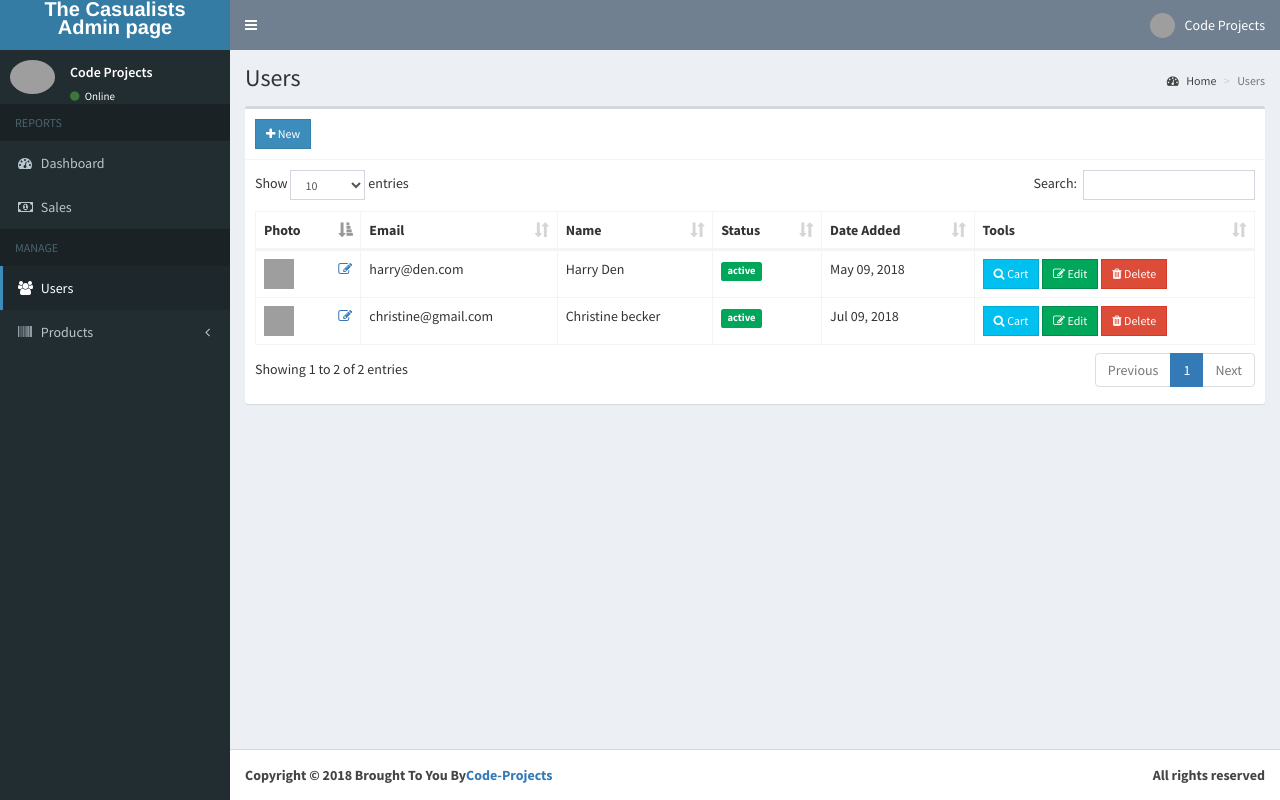
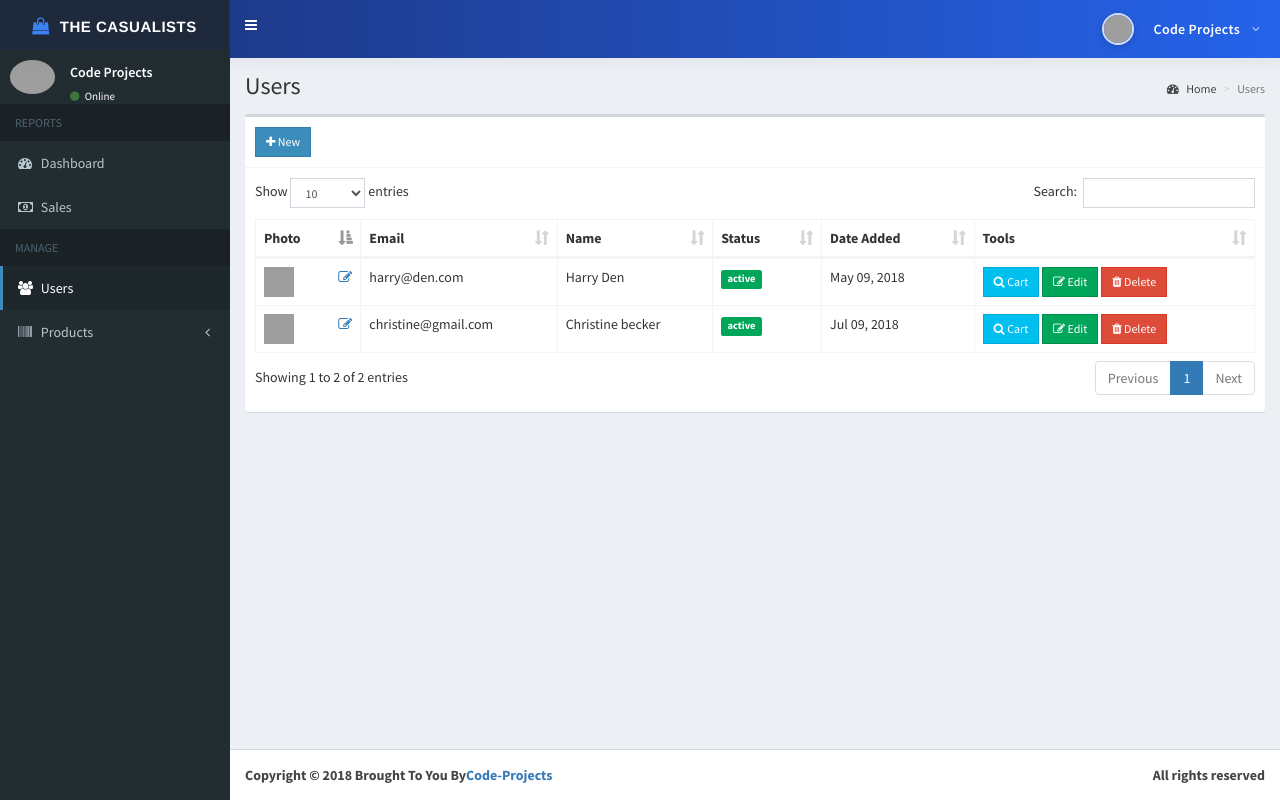
Before and after one commit to GRRifat/ECOMMERCE-project-php, a PHP site: page /ecommerce/admin/users.php in a window 1280 px wide. Run offline with PHP 8.4, Linux system fonts and the light colour scheme; a user stored in the database is signed in; data comes from the database, SQL or seed files in the repository; some libraries are stand-ins or nearby versions; grey boxes are pictures that could not be loaded.

Commit message:
Navbar Code and Design Update

```diff
--- a/admin/includes/navbar.php
+++ b/admin/includes/navbar.php
@@ -1,17 +1,134 @@
+<!-- Modern Custom Navbar Styling -->
+<style>
+  .main-header {
+    box-shadow: 0 4px 15px rgba(0, 0, 0, 0.05);
+  }
+  .main-header .logo {
+    background: #0f172a !important;
+    color: #ffffff !important;
+    font-weight: 700;
+    transition: all 0.3s ease;
+    border-right: 1px solid rgba(255, 255, 255, 0.05);
+  }
+  .main-header .logo:hover {
+    background: #1e293b !important;
+  }
+  .main-header .navbar {
+    background: linear-gradient(90deg, #1e3a8a 0%, #2563eb 100%) !important;
+  }
+  .main-header .sidebar-toggle {
+    color: #ffffff !important;
+    transition: background 0.2s ease;
+  }
+  .main-header .sidebar-toggle:hover {
+    background: rgba(255, 255, 255, 0.1) !important;
+  }
+  .main-header .user-menu .dropdown-toggle {
+    display: flex;
+    align-items: center;
+    gap: 10px;
+    padding-top: 13px !important;
+    padding-bottom: 13px !important;
+    color: #ffffff !important;
+    font-weight: 600;
+    letter-spacing: 0.3px;
+  }
+  .main-header .user-menu .dropdown-toggle:hover,
+  .main-header .user-menu.open .dropdown-toggle {
+    background: rgba(255, 255, 255, 0.12) !important;
+  }
+  .main-header .user-image {
+    width: 32px !important;
+    height: 32px !important;
+    margin-top: 0 !important;
+    border: 2px solid rgba(255, 255, 255, 0.8);
+    box-shadow: 0 2px 6px rgba(0, 0, 0, 0.15);
+  }
+  /* Dropdown Panel */
+  .main-header .navbar-nav > .user-menu > .dropdown-menu {
+    border-radius: 12px;
+    border: 1px solid #e2e8f0;
+    box-shadow: 0 10px 30px rgba(0, 0, 0, 0.12);
+    overflow: hidden;
+    padding: 0;
+    margin-top: 6px;
+    width: 275px;
+  }
+  .main-header .user-header {
+    background: linear-gradient(135deg, #1e3a8a 0%, #3b82f6 100%) !important;
+    padding: 24px 20px 20px 20px !important;
+    height: auto !important;
+  }
+  .main-header .user-header img {
+    width: 78px !important;
+    height: 78px !important;
+    border: 3px solid #ffffff !important;
+    box-shadow: 0 4px 12px rgba(0, 0, 0, 0.2);
+    object-fit: cover;
+  }
+  .main-header .user-header p {
+    color: #ffffff !important;
+    font-weight: 700;
+    font-size: 16px;
+    margin-top: 10px;
+  }
+  .main-header .user-header p small {
+    display: block;
+    font-size: 12px;
+    color: #e0e7ff !important;
+    font-weight: 500;
+    margin-top: 4px;
+  }
+  .main-header .user-footer {
+    background: #f8fafc !important;
+    padding: 12px 18px !important;
+    border-top: 1px solid #e2e8f0;
+  }
+  .btn-nav-update {
+    background: #ffffff;
+    color: #2563eb;
+    border: 1px solid #cbd5e1;
+    border-radius: 6px;
+    font-weight: 600;
+    font-size: 13px;
+    padding: 6px 14px;
+    transition: all 0.2s ease;
+  }
+  .btn-nav-update:hover {
+    background: #eff6ff;
+    border-color: #93c5fd;
+    color: #1d4ed8;
+  }
+  .btn-nav-logout {
+    background: #fef2f2;
+    color: #dc2626;
+    border: 1px solid #fecaca;
+    border-radius: 6px;
+    font-weight: 600;
+    font-size: 13px;
+    padding: 6px 14px;
+    transition: all 0.2s ease;
+  }
+  .btn-nav-logout:hover {
+    background: #dc2626;
+    border-color: #dc2626;
+    color: #ffffff;
+  }
+</style>
+
 <header class="main-header">
   <!-- Logo -->
+  <a href="home.php" class="logo">
+    <!-- Mini logo for sidebar mini 50x50 pixels -->
+    <span class="logo-mini"><b>T</b>C</span>
+    <!-- Regular logo for regular devices and mobile devices -->
+    <span class="logo-lg" style="letter-spacing: 0.5px;">
+      <i class="fa fa-shopping-bag" style="color: #3b82f6; margin-right: 4px; font-size: 17px;"></i>
+      <b style="font-weight: 800; font-size: 15px; text-transform: uppercase;">The Casualists</b>
+    </span>
+  </a>
 
-<a href="#" class="logo">
-  <span class="logo-mini"><b>C</b>P</span>
-
-  <span class="logo-lg">
-    <b style="display: inline-block; text-align: center; line-height: 18px;">
-      The Casualists<br>
-      Admin page
-    </b>
-  </span>
-</a>
-  <!-- Header Navbar: style can be found in header.less -->
+  <!-- Header Navbar -->
   <nav class="navbar navbar-static-top">
     <!-- Sidebar toggle button-->
     <a href="#" class="sidebar-toggle" data-toggle="push-menu" role="button">
@@ -20,28 +137,34 @@
 
     <div class="navbar-custom-menu">
       <ul class="nav navbar-nav">
-        <!-- User Account: style can be found in dropdown.less -->
+        <!-- User Account Menu -->
         <li class="dropdown user user-menu">
           <a href="#" class="dropdown-toggle" data-toggle="dropdown">
-            <img src="<?php echo (!empty($admin['photo'])) ? '../images/'.$admin['photo'] : '../images/profile.jpg'; ?>" class="user-image" alt="User Image">
-            <span class="hidden-xs"><?php echo $admin['firstname'].' '.$admin['lastname']; ?></span>
+            <img src="<?php echo (!empty($admin['photo'])) ? '../images/'.$admin['photo'] : '../images/profile.jpg'; ?>" class="user-image img-circle" alt="Admin Profile">
+            <span class="hidden-xs"><?php echo htmlspecialchars($admin['firstname'].' '.$admin['lastname']); ?></span>
+            <i class="fa fa-angle-down" style="font-size: 12px; margin-left: 2px; opacity: 0.8;"></i>
           </a>
           <ul class="dropdown-menu">
-            <!-- User image -->
+            <!-- User image header -->
             <li class="user-header">
-              <img src="<?php echo (!empty($admin['photo'])) ? '../images/'.$admin['photo'] : '../images/profile.jpg'; ?>" class="img-circle" alt="User Image">
-
+              <img src="<?php echo (!empty($admin['photo'])) ? '../images/'.$admin['photo'] : '../images/profile.jpg'; ?>" class="img-circle" alt="Admin Profile">
               <p>
-                <?php echo $admin['firstname'].' '.$admin['lastname']; ?>
-                <small>Member since <?php echo date('M. Y', strtotime($admin['created_on'])); ?></small>
+                <?php echo htmlspecialchars($admin['firstname'].' '.$admin['lastname']); ?>
+                <small><i class="fa fa-clock-o" style="margin-right: 4px;"></i> Member since <?php echo date('M. Y', strtotime($admin['created_on'])); ?></small>
               </p>
             </li>
+
+            <!-- User Menu Footer -->
             <li class="user-footer">
               <div class="pull-left">
-                <a href="#profile" data-toggle="modal" class="btn btn-default btn-flat" id="admin_profile">Update</a>
+                <a href="#profile" data-toggle="modal" class="btn btn-default btn-flat btn-nav-update" id="admin_profile">
+                  <i class="fa fa-user-circle-o" style="margin-right: 4px;"></i> Update
+                </a>
               </div>
               <div class="pull-right">
-                <a href="logout.php" class="btn btn-default btn-flat">Sign out</a>
+                <a href="logout.php" class="btn btn-default btn-flat btn-nav-logout">
+                  <i class="fa fa-sign-out" style="margin-right: 4px;"></i> Sign out
+                </a>
               </div>
             </li>
           </ul>
```
